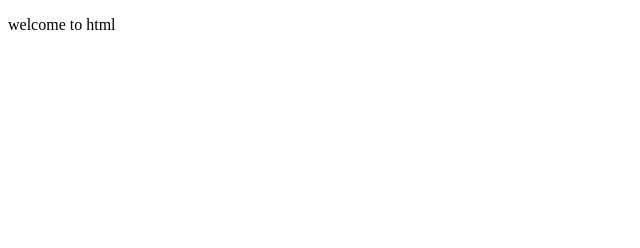
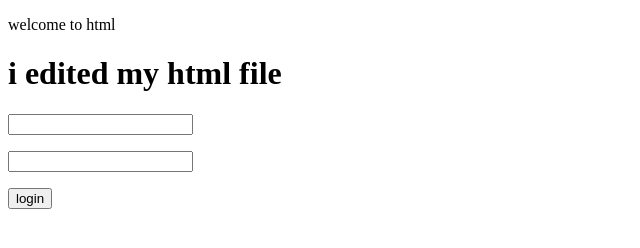
Before and after one commit to kakamodu/frontend-practice, a plain HTML site: page index.html in a window 1280 px wide. Shown: the whole page, without its empty margins (0-640 px from the left). Drawn offline with Linux system fonts and the light colour scheme.

Commit message:
Update index.html, fix issues

```diff
--- a/index.html
+++ b/index.html
@@ -7,5 +7,10 @@
 </head>
 <body>
     <p>welcome to html</p>
+    <h1>i edited my html file</h1>
+    <input type="text"><p>
+        <input type="password">
+    </p>
+    <button type="button">login</button>
 </body>
 </html>
```
